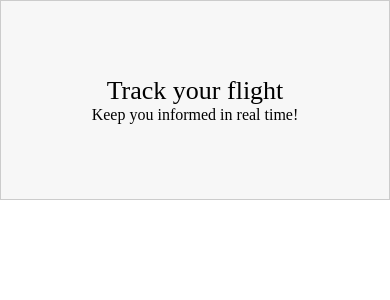
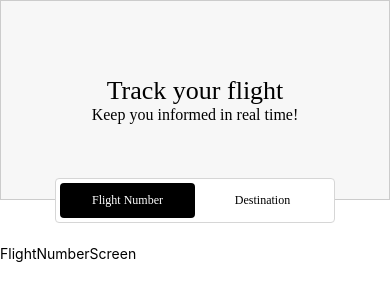
Before and after one commit to sandclock-byte/Aeromexico, a React Native app: screen /TrackFlight in a window 390 px wide. Shown: the top 300 px of the page. Built offline with nearby package versions, Linux system fonts and the light colour scheme.

Commit message:
custom tabbar created

```diff
--- a/package.json
+++ b/package.json
@@ -10,12 +10,15 @@
     "test": "jest"
   },
   "dependencies": {
+    "@react-navigation/material-top-tabs": "^6.6.5",
     "@react-navigation/native": "^6.1.9",
     "@react-navigation/native-stack": "^6.9.17",
     "react": "18.2.0",
     "react-native": "0.72.7",
+    "react-native-pager-view": "^6.2.2",
     "react-native-safe-area-context": "^4.7.4",
     "react-native-screens": "^3.27.0",
+    "react-native-tab-view": "^3.5.2",
     "styled-components": "^6.1.1"
   },
   "devDependencies": {
--- /dev/null
+++ b/src/Screens/DestinationScreen.tsx
@@ -0,0 +1,15 @@
+import React from 'react';
+import { Text, View, StyleSheet } from 'react-native';
+
+export const DestinationScreen = () => {
+  return (
+      <View>
+          <Text>DestinationScreen</Text>
+      </View>
+  )
+}
+
+
+const styles = StyleSheet.create({
+
+});
--- /dev/null
+++ b/src/Screens/FlightNumberScreen.tsx
@@ -0,0 +1,15 @@
+import React from 'react';
+import { Text, View, StyleSheet } from 'react-native';
+
+export const FlightNumberScreen = () => {
+  return (
+      <View>
+          <Text>FlightNumberScreen</Text>
+      </View>
+  )
+}
+
+
+const styles = StyleSheet.create({
+
+});
--- a/src/Screens/TrackFlight.tsx
+++ b/src/Screens/TrackFlight.tsx
@@ -1,11 +1,12 @@
 import { Text, View } from 'react-native'
 import styled from 'styled-components/native'
 import { HeaderTrackFlight } from '../components/HeaderTrackFlight'
+import { SearcherNavigator } from '../navigators/SearcherNavigator'
 
 export const TrackFlight = () => {
     return (
         <Container>
-            <HeaderTrackFlight />
+            <SearcherNavigator/>
         </Container>
     )
 }
--- a/src/components/HeaderTrackFlight.tsx
+++ /dev/null
@@ -1,32 +0,0 @@
-import React from 'react';
-import { Text, View } from 'react-native';
-import styled from 'styled-components/native';
-
-export const HeaderTrackFlight = () => {
-    return (
-        <Container>
-            <Title>Track your flight</Title>
-            <Subtitle>Keep you informed in real time!</Subtitle>
-        </Container>
-    )
-}
-
-const Container = styled.View`
-    height: 200px;
-    background-color: #F7F7F7;
-    border: 1px solid #CCCCCC;
-    align-items: center;
-    justify-content: center;
-`
-
-const Title = styled.Text`
-    font-size: 26px;
-    color: #000000;
-    font-family: Roboto-Black;
-`
-
-const Subtitle = styled.Text`
-    font-size: 16px;
-    color: #000000;
-    font-family: Roboto-Regular;
-`
--- /dev/null
+++ b/src/components/TabBarSearcherOptions.tsx
@@ -0,0 +1,109 @@
+import { MaterialTopTabBarProps } from '@react-navigation/material-top-tabs';
+import React from 'react';
+import styled from 'styled-components/native';
+import { useSafeAreaInsets } from 'react-native-safe-area-context';
+
+export const TabBarSearcherOptions = ({ navigation, state }: MaterialTopTabBarProps) => {
+
+    const { index } = state;
+
+    const { top } = useSafeAreaInsets();
+
+    return (
+        <>
+            <Container paddingTop={top}>
+                <Title>Track your flight</Title>
+                <Subtitle>Keep you informed in real time!</Subtitle>
+            </Container>
+            <OptionsContainer>
+                <ButtonsContainer>
+                    <Button
+                        title='Flight Number'
+                        isActive={index === 0}
+                        onPress={() => navigation.navigate('FlightNumberScreen')}
+                    />
+                    <Button
+                        title='Destination'
+                        isActive={index === 1}
+                        onPress={() => navigation.navigate('DestinationScreen')}
+                    />
+                </ButtonsContainer>
+            </OptionsContainer>
+        </>
+    )
+}
+
+type ButtonProps = {
+    onPress: () => void;
+    isActive?: boolean;
+    title: 'Flight Number' | 'Destination';
+}
+
+const Button = ({ onPress, isActive, title }: ButtonProps) => {
+    return (
+        <OptionContainer
+            activeOpacity={0.8}
+            isActive={isActive}
+            onPress={onPress}
+        >
+            <OptionText
+                isActive={isActive}
+            >
+                {title}
+            </OptionText>
+        </OptionContainer>
+    )
+}
+
+const Container = styled.View<{ paddingTop: number }>`
+    height: 200px;
+    background-color: #F7F7F7;
+    border: 1px solid #CCCCCC;
+    align-items: center;
+    justify-content: center;
+    ${({ paddingTop }: { paddingTop: number }) => `padding-top: ${paddingTop}px;`}
+`
+
+const Title = styled.Text`
+    font-size: 26px;
+    color: #000000;
+    font-family: Roboto-Black;
+`
+
+const Subtitle = styled.Text`
+    font-size: 16px;
+    color: #000000;
+    font-family: Roboto-Regular;
+`
+
+const OptionsContainer = styled.View`
+    width: 280px;
+    height: 45px;
+    align-self: center;
+    top: -22.5px;
+    padding: 4px;
+    border-radius: 4px;
+    border: 1px #D6D6D6 solid;
+    background-color: #FFFFFF;
+`
+
+const ButtonsContainer = styled.View`
+    flex-direction: row;
+    background-color: #FFFFFF;
+    height: 100%;
+    width: 100%;
+`
+
+const OptionContainer = styled.TouchableOpacity<{ isActive?: boolean }>`
+    flex: 1;
+    align-items: center;
+    justify-content: center;
+    background-color: ${({ isActive }: { isActive?: boolean }) => isActive ? '#000000' : '#FFFFFF'};
+    border-radius: 4px;
+`
+
+const OptionText = styled.Text<{ isActive?: boolean }>`
+    font-size: 12px;
+    color: ${({ isActive }: { isActive?: boolean }) => isActive ? '#FFFFFF' : '#000000'};
+    font-family: Roboto-Bold;
+`
--- /dev/null
+++ b/src/navigators/SearcherNavigator.tsx
@@ -0,0 +1,20 @@
+import { MaterialTopTabBarProps, createMaterialTopTabNavigator } from '@react-navigation/material-top-tabs';
+import { FlightNumberScreen } from '../Screens/FlightNumberScreen';
+import { DestinationScreen } from '../Screens/DestinationScreen';
+import { TabBarSearcherOptions } from '../components/TabBarSearcherOptions';
+
+const Tab = createMaterialTopTabNavigator();
+
+export const SearcherNavigator = () => {
+    return (
+        <Tab.Navigator
+            tabBar={(props: MaterialTopTabBarProps) => <TabBarSearcherOptions {...props} />}
+            sceneContainerStyle={{
+                backgroundColor: '#FFF'
+            }}
+        >
+            <Tab.Screen name="FlightNumberScreen" component={FlightNumberScreen} />
+            <Tab.Screen name="DestinationScreen" component={DestinationScreen} />
+        </Tab.Navigator>
+    )
+}
```
Also changed, not shown: 3 other files (tests, documents, lock files or other folders).
